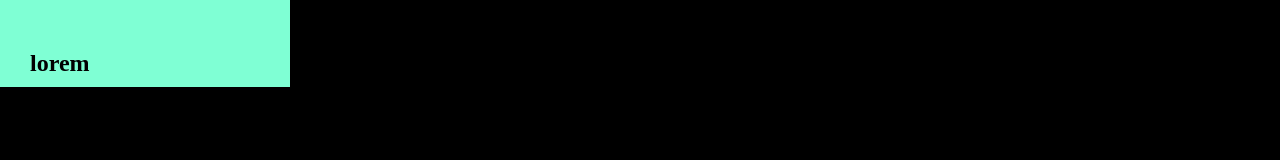
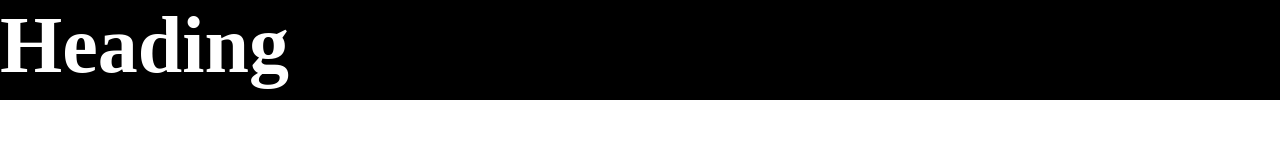
Before and after one commit to AkshatBanthiya/Full-Stack-Web-Dev, a plain HTML site: page index.html in a window 1280 px wide. Drawn offline with Linux system fonts and the light colour scheme.

Commit message:
positioning

```diff
--- a/index.html
+++ b/index.html
@@ -9,27 +9,20 @@
     * {
       margin: 0px;
       padding: 0px;
+      box-sizing: border-box;
     }
-    body{
-      background-color: black;
-      margin: 0px;
-      padding: 0px;
+    .parent{
+      background-color: rgb(0, 0, 0);
+      color: #ffff;
+      height: 100px;
+      font-size: 2.5rem;
     }
-    .background{
-      background-color: aquamarine;
-      width: 250px;
-      height: 250 px;
-      /* box-sizing: content-box; */
-      padding-left: 30px;
-      padding-right: 10px;
-      padding-top: 50px;
-      padding-bottom: 10px;
-    }
+
   </style>
 </head>
 <body>
-    <div class="background">
-      <h2>lorem</h2>
+  <div class="parent">
+      <h1>Heading</h1>
     </div>
 </body>
 </html>
```
